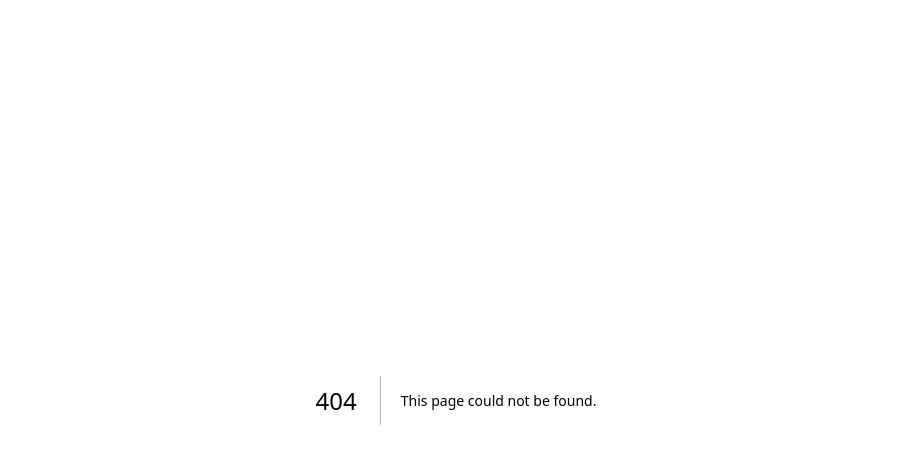
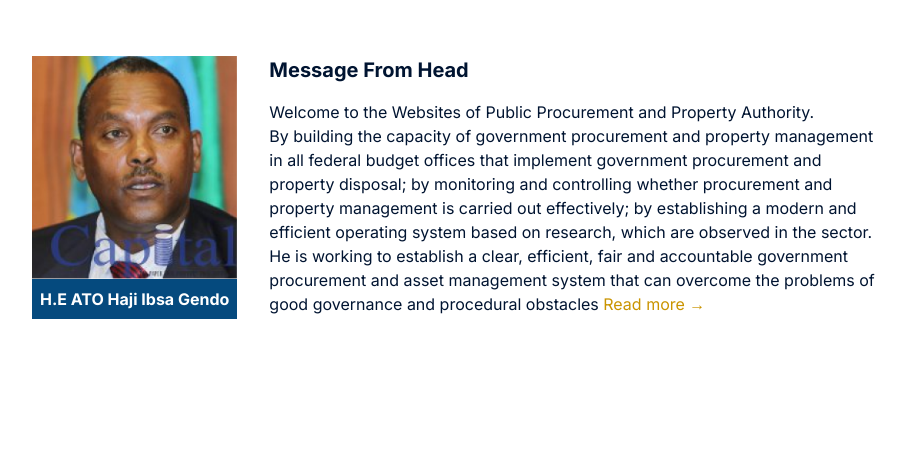
Before and after one commit to richh-s/PPPA, a Next.js app: page /message in a window 1280 px wide. Before the commit this address had no page. Shown: the top 464 px of the page, without its empty margins (184-1089 px from the left). Built offline with nearby package versions, Linux system fonts and the light colour scheme.

Commit message:
Messages section

```diff
--- a/app/home/page.jsx
+++ b/app/home/page.jsx
@@ -72,7 +72,7 @@ const Slider = () => {
                     : "bg-gradient-to-r from-[#0065AE] to-[rgba(15, 49, 97, 0)]"
                 }`}
               >
-                <div className="text-white max-w-lg ml-8">
+                <div className="text-white max-w-lg ml-[120px]">
                   <h1 className="text-4xl font-bold mb-4">{slide.title}</h1>
                   <p className="mb-8">{slide.description}</p>
                   <div className="flex space-x-4">
--- /dev/null
+++ b/app/message/page.js
@@ -0,0 +1,35 @@
+import React from 'react';
+
+const Message = () => {
+  return (
+    <div className="flex justify-center">
+      <div className="container mx-auto mt-8 p-6 bg-white rounded-lg max-w-4xl">
+        <div className="flex flex-col md:flex-row items-center md:items-start">
+        <div className="flex flex-col items-center md:mr-8 mb-4 md:mb-0">
+  <img
+    src="../assets/images/haji.png"
+    alt="H.E ATO Haji Ibsa Gendo"
+    className="w-64 h-auto "
+  />
+  <div className="px-2 py-2 bg-[#054A7E] text-white font-bold text-center truncate max-w-[300px]">
+    H.E ATO Haji Ibsa Gendo
+  </div>
+</div>
+
+          <div className="flex flex-col flex-grow">
+  <h2 className="text-xl font-bold mb-4 text-[#001431]">Message From Head</h2>
+  <p className="text-[#001431] mb-4">
+    Welcome to the Websites of Public Procurement and Property Authority.
+    <br className="mb-2" />
+    By building the capacity of government procurement and property management in all federal budget offices that implement government procurement and property disposal; by monitoring and controlling whether procurement and property management is carried out effectively; by establishing a modern and efficient operating system based on research, which are observed in the sector. He is working to establish a clear, efficient, fair and accountable government procurement and asset management system that can overcome the problems of good governance and procedural obstacles
+    <span className="text-[#CA9400]"> Read more &#8594;</span>
+  </p>
+</div>
+
+        </div>
+      </div>
+    </div>
+  );
+};
+
+export default Message;
--- a/app/page.js
+++ b/app/page.js
@@ -1,11 +1,13 @@
 import NavBar from "./components/ui/Navbar";
 import Slider from "./home/page";
+import Message from "./message/page";
 
 export default function Home() {
   return (
     <main className="flex flex-col items-center justify-between min-h-screen w-full">
       <NavBar />
       <Slider />
+      <Message/>
     </main>
   );
 }
```
Also changed, not shown: public/assets/images/haji.png (renamed from public/assets/images/Haji-Ibsa-2 1(1).png).
